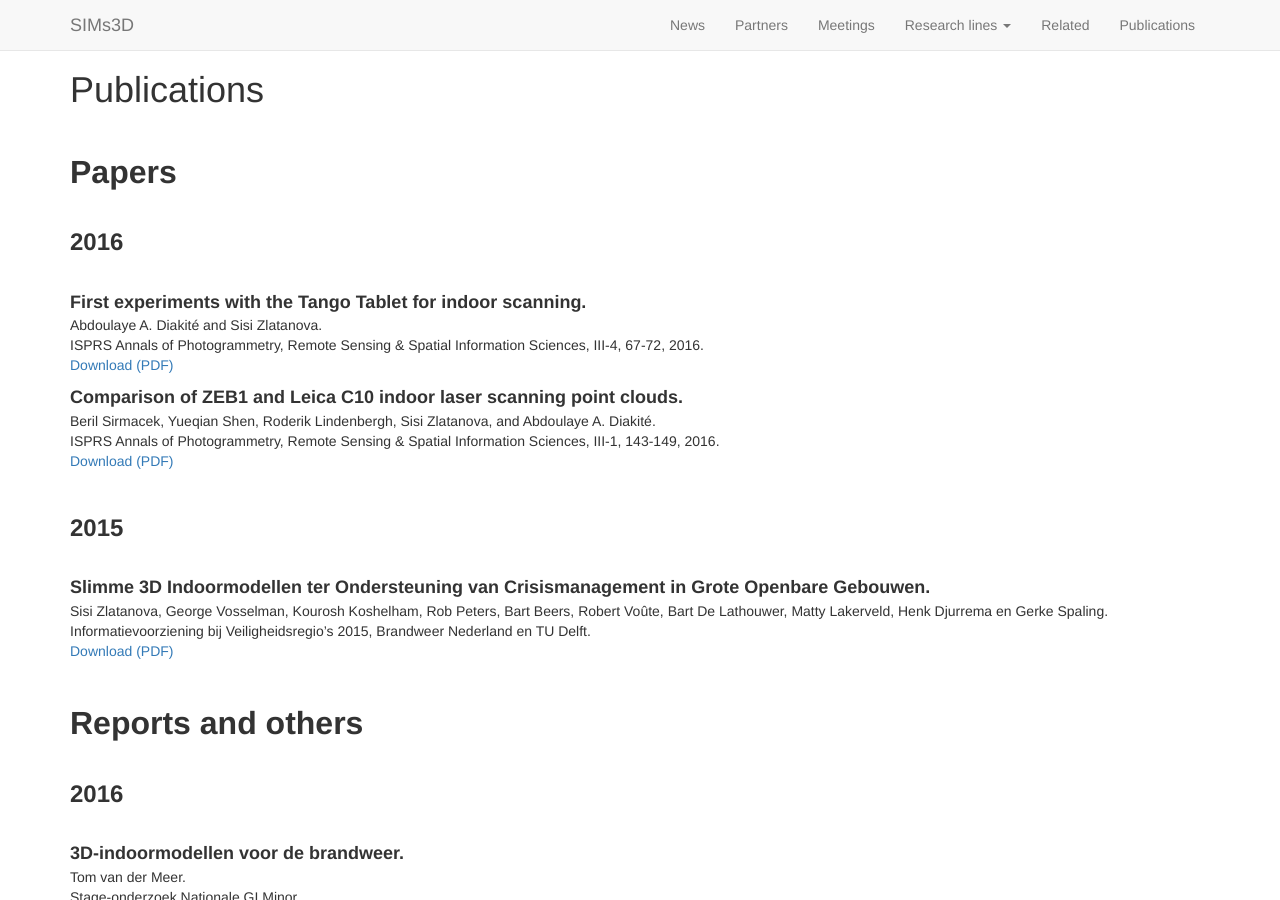
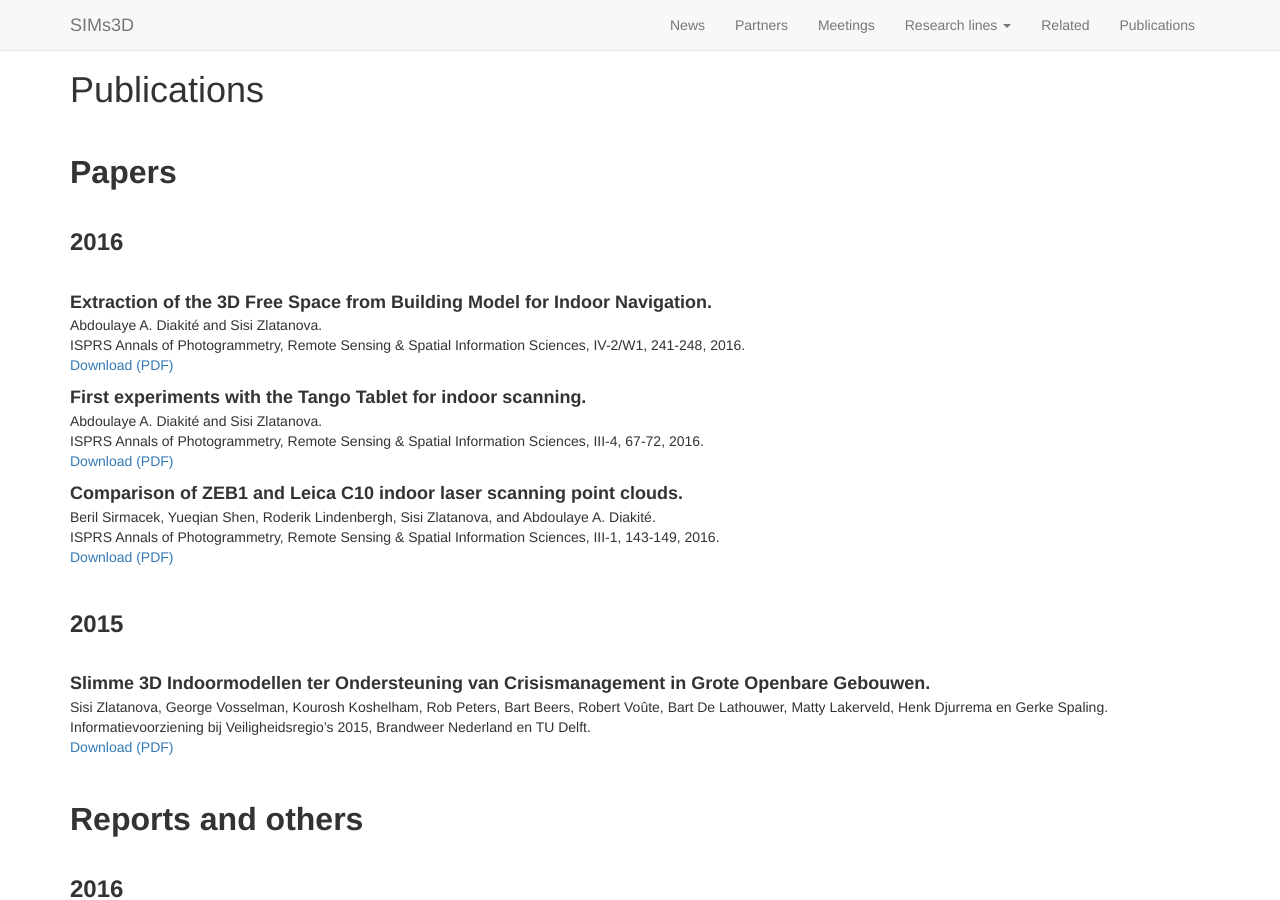
Before and after one commit to SIMs3D/sims3d.github.io, a Jekyll site: the page built from publications/index.md, in a window 1280 px wide and 900 px high. Built offline with Jekyll 4.4.1, drawn with Linux system fonts in a browser that asks for light colours; nearby versions of some CDN libraries.

Commit message:
Added the 3D GeoInfo paper

```diff
--- a/publications/index.md
+++ b/publications/index.md
@@ -8,6 +8,13 @@ permalink: /publications/
 <br>
 <font size="5"><b>2016</b></font>
 <br>
+
+<font size="4">
+<b>Extraction of the 3D Free Space from Building Model for Indoor Navigation.</b>
+</font>
+Abdoulaye A. Diakité and Sisi Zlatanova.
+<br>ISPRS Annals of Photogrammetry, Remote Sensing & Spatial Information Sciences, IV-2/W1, 241-248, 2016.
+<br><a href="http://doi.org/10.5194/isprs-annals-IV-2-W1-241-2016">Download (PDF)</a>
 
 <font size="4">
 <b>First experiments with the Tango Tablet for indoor scanning.</b>
```
